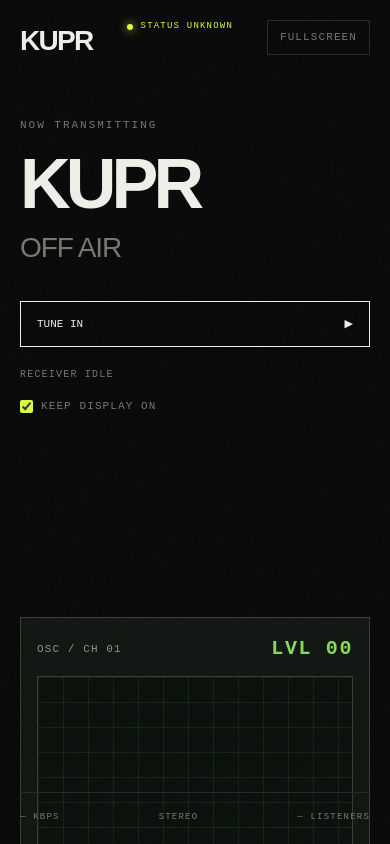
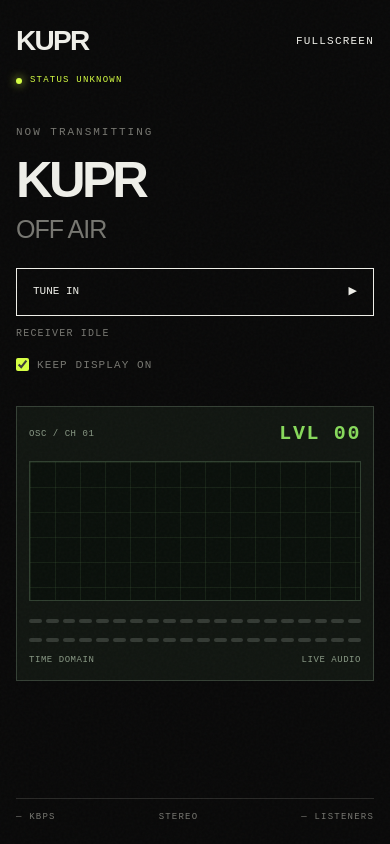
Before and after one commit to mistifikatorcat/KUPR, a Next.js app: page / in a window 390 px wide. Built offline with nearby package versions, Linux system fonts and the light colour scheme; no server answers.

Commit message:
mobile version

```diff
--- a/src/app/globals.css
+++ b/src/app/globals.css
@@ -356,16 +356,26 @@ button {
   height: 100%;
 }
 
+
 @media (max-width: 900px) {
   .station__content {
-    grid-template-columns: 1fr;
-    gap: 40px;
+    grid-template-columns: minmax(0, 1fr);
+    gap: 32px;
   }
 }
 
 @media (max-width: 700px) {
   .station {
-    padding: 20px;
+    min-height: 100dvh;
+    padding: 20px 16px max(20px, env(safe-area-inset-bottom));
+    overflow: visible;
+  }
+
+  .station__header {
+    display: grid;
+    grid-template-columns: minmax(0, 1fr) auto;
+    align-items: center;
+    gap: 12px;
   }
 
   .station__frequency {
@@ -373,43 +383,93 @@ button {
   }
 
   .station__status {
+    grid-column: 1 / -1;
+    grid-row: 2;
     font-size: 9px;
   }
 
+  .station__fullscreen {
+    grid-column: 2;
+    grid-row: 1;
+  }
+
   .station__content {
-    justify-content: flex-end;
+    flex: 0 0 auto;
+    width: 100%;
+    grid-template-columns: minmax(0, 1fr);
+    align-content: start;
+    gap: 28px;
+    margin: 0;
+    padding: 36px 0 28px;
+  }
 
-    padding-bottom: 72px;
+  .station__broadcast {
+    min-width: 0;
+    max-width: 100%;
+  }
+
+  .station__eyebrow {
+    margin-bottom: 16px;
   }
 
   .station__artist {
-    font-size: clamp(52px, 18vw, 90px);
+    max-width: 100%;
+    font-size: clamp(46px, 13vw, 78px);
+    line-height: 0.95;
+    overflow-wrap: anywhere;
   }
 
-  .station__artist--single {
-  width: 100%;
-  min-width: 0;
-  white-space: nowrap;
-  overflow: hidden;
-  text-overflow: ellipsis;
-}
-
   .station__track {
-    margin-bottom: 32px;
+    font-size: clamp(25px, 6vw, 38px);
+    line-height: 1.1;
+    margin: 12px 0 24px;
+    overflow-wrap: anywhere;
   }
 
   .player {
-    align-items: flex-start;
+    align-items: stretch;
     flex-direction: column;
+    gap: 10px;
   }
 
   .player__button {
     width: 100%;
+    min-height: 48px;
   }
 
   .station__visualizer {
-    height: 48px;
-    margin-top: 48px;
+    width: 100%;
+    height: auto;
+    margin: 0;
+  }
+
+  .scope {
+    padding: 12px;
+  }
+
+  .scope__header,
+  .scope__footer {
+    font-size: 9px;
+    letter-spacing: 0.06em;
+  }
+
+  .scope__screen {
+    height: 140px;
+  }
+
+  .scope__vu {
+    gap: 4px;
+    margin-top: 14px;
+    padding: 4px 0 0;
+  }
+
+  .scope__led {
+    gap: 5px;
+  }
+
+  .station__footer {
+    margin-top: auto;
+    padding-top: 12px;
   }
 
   .station__footer > span {
@@ -419,38 +479,7 @@ button {
   .station__footer div {
     width: 100%;
     justify-content: space-between;
-
-    gap: 8px;
-
+    gap: 6px;
     font-size: 9px;
   }
-
-  .station__broadcast {
-  min-width: 0;
-  max-width: 100%;
 }
-
-.station__artist {
-  min-width: 0;
-  max-width: 100%;
-  overflow-wrap: anywhere;
-}
-.station__fullscreen {
-  border: 1px solid var(--line);
-  padding: 8px 12px;
-  background: transparent;
-  color: var(--muted);
-
-  font-family: monospace;
-  font-size: 11px;
-  letter-spacing: 0.1em;
-
-  cursor: pointer;
-}
-
-.station__fullscreen:hover {
-  color: var(--foreground);
-  border-color: var(--foreground);
-}
-
-}
```
